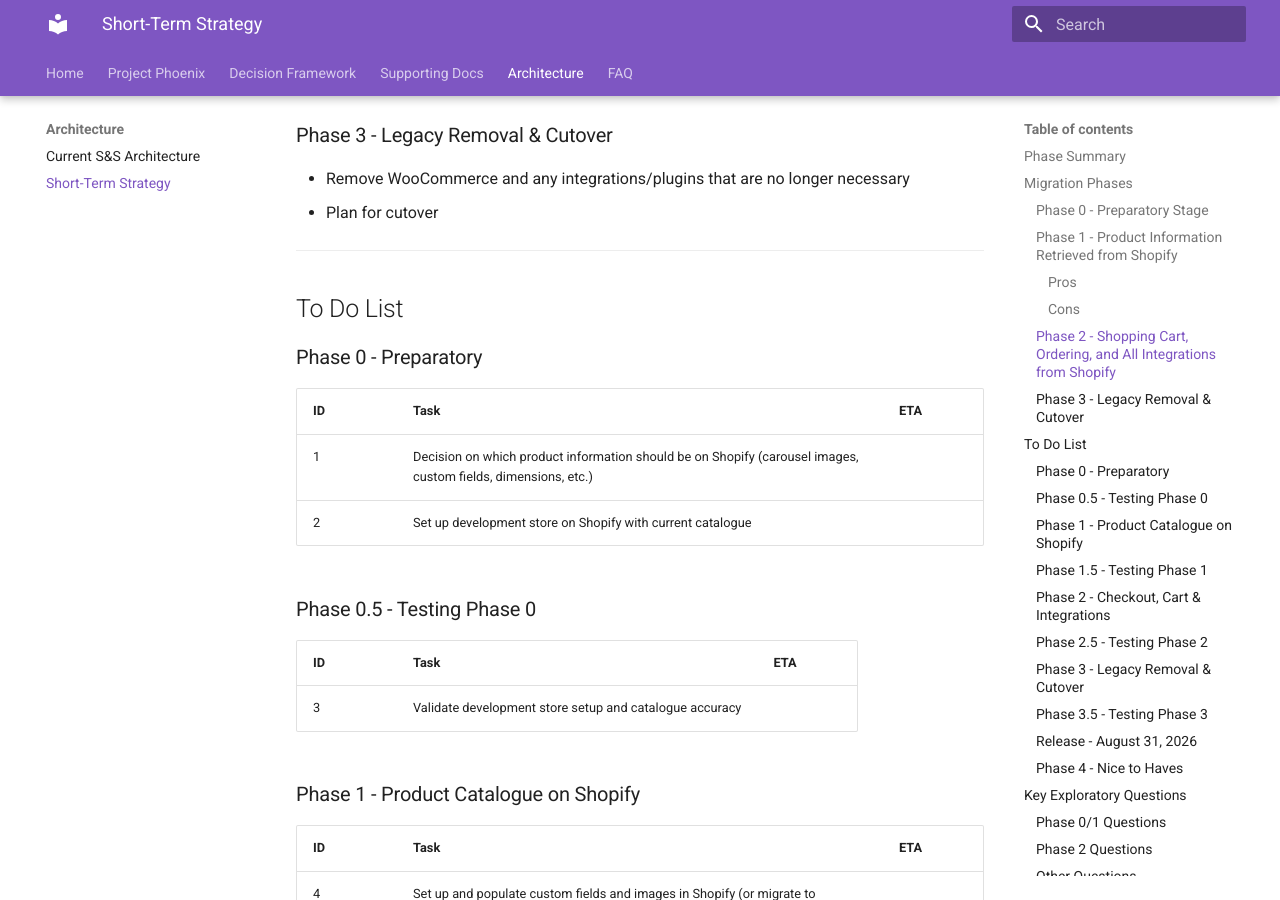
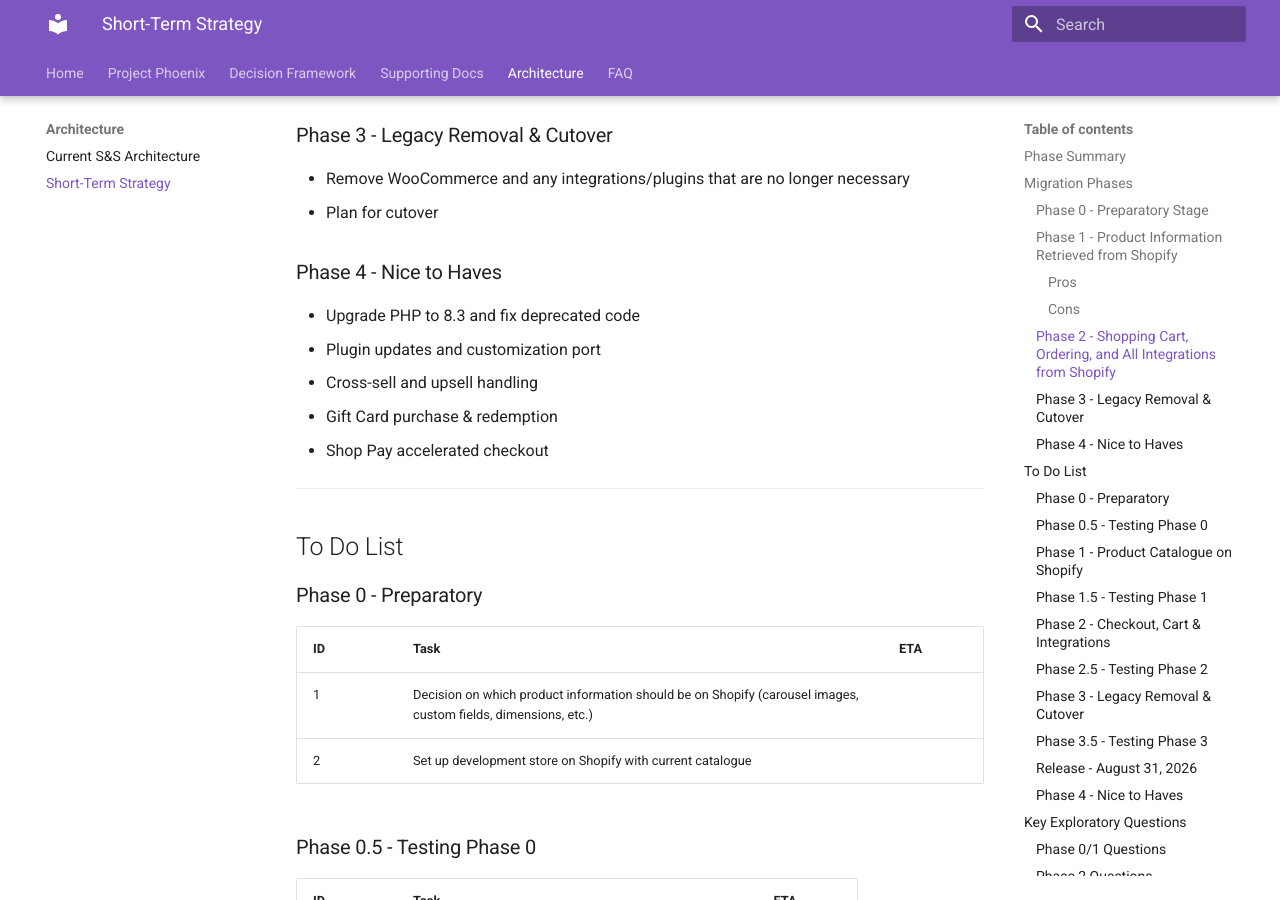
Before and after one commit to charanbobby/Shopify2026, an MkDocs documentation site: the page built from docs/short-term-strategy.md, in a window 1280 px wide and 900 px high, scrolled down 1639 px. Built offline with MkDocs 1.6.1 and Material for MkDocs 9.7.7, drawn with Linux system fonts in a browser that asks for light colours; comment, search, counter and statistics services are not loaded.

Commit message:
Add Phase 4 description to Migration Phases overview section
Co-Authored-By: Claude Opus 4.6 (1M context) <noreply@anthropic.com>

```diff
--- a/docs/short-term-strategy.md
+++ b/docs/short-term-strategy.md
@@ -55,6 +55,14 @@ The site should be running solely on Shopify and not rely on WooCommerce. WooCom
 
 - Remove WooCommerce and any integrations/plugins that are no longer necessary
 - Plan for cutover
+
+### Phase 4 - Nice to Haves
+
+- Upgrade PHP to 8.3 and fix deprecated code
+- Plugin updates and customization port
+- Cross-sell and upsell handling
+- Gift Card purchase & redemption
+- Shop Pay accelerated checkout
 
 ---
 
```
Also changed, not shown: Headless Shopify Migration — Developer Analysis.md (+8 -0 lines).
